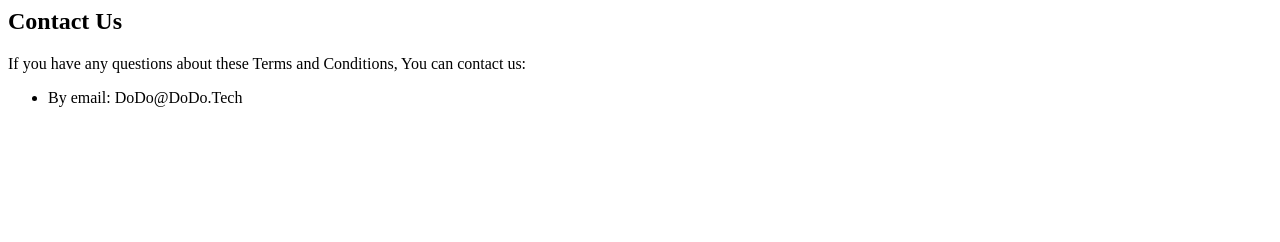
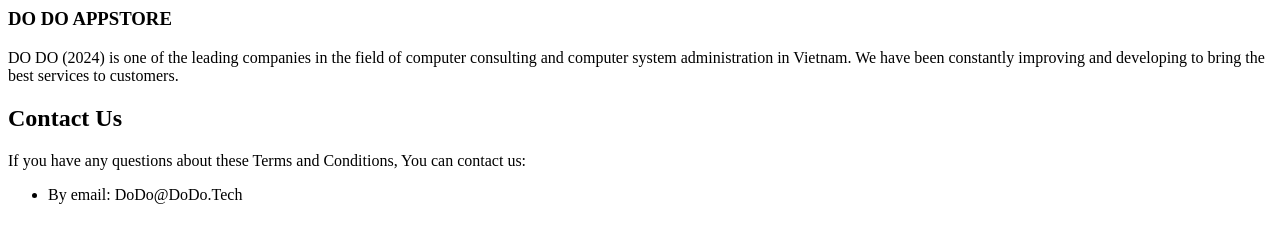
Before and after one commit to dodoapp/dodoapp.github.io, a plain HTML site: page index.html in a window 1280 px wide. Drawn offline with Linux system fonts and the light colour scheme.

Commit message:
Update index.html

```diff
--- a/index.html
+++ b/index.html
@@ -1,3 +1,6 @@
+<h3>DO DO APPSTORE</h3>
+<p>DO DO (2024) is one of the leading companies in the field of computer consulting and computer system administration in Vietnam. We have been constantly improving and developing to bring the best services to customers.</p>
+
 <h2>Contact Us</h2>
 <p>If you have any questions about these Terms and Conditions, You can contact us:</p>
 <ul>
```
